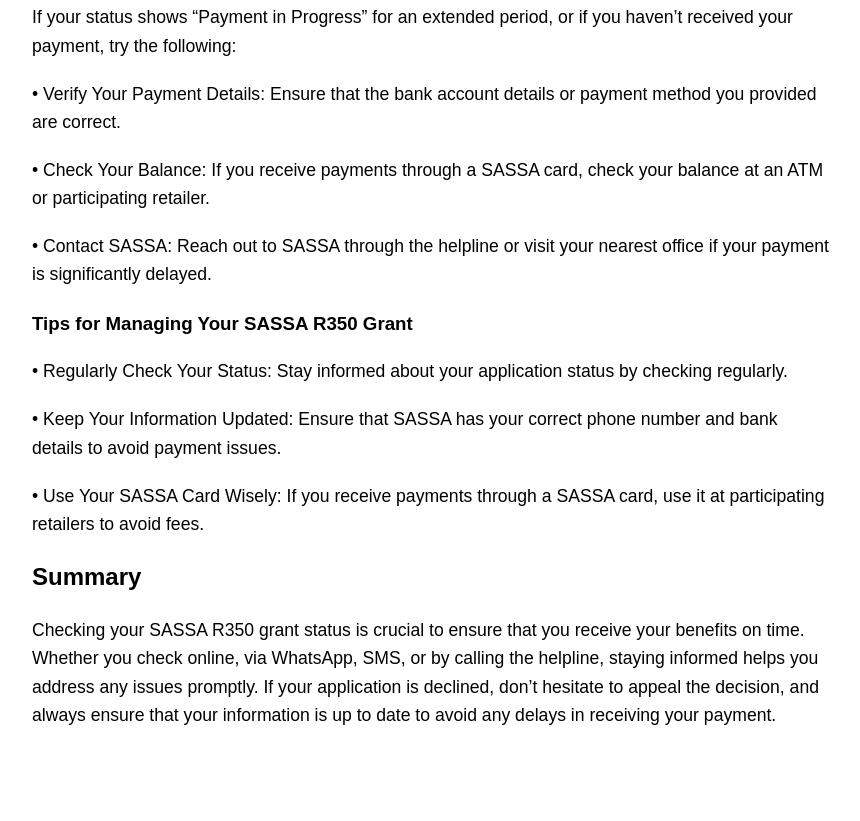
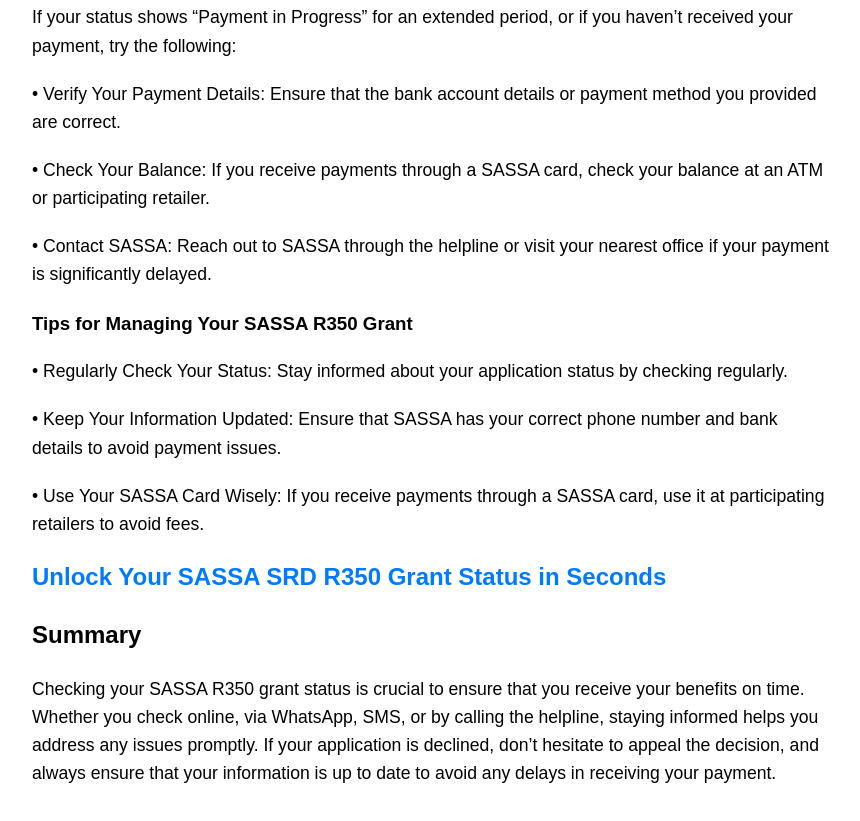
Before and after one commit to ijimross/sassagrant, a plain HTML site: page index.html in a window 1280 px wide. Shown: the part 3088-3909 px from the top of the page, without its empty margins (208-1068 px from the left). Before the commit the page ends 3857 px from the top, so only its background shows below. Drawn offline with Linux system fonts and the light colour scheme.

Commit message:
Update index.html

```diff
--- a/index.html
+++ b/index.html
@@ -7,6 +7,7 @@
 
  <meta name="robots" content="index,follow">
   <link rel="canonical" href="https://ijimross.github.io/sassagrant/">
+ <meta name="google-site-verification" content="pJHL-EFUaKR-jrTOAJE9HfHoHnz__6FQzSr1ErBmo4M" />
 
   <style>
     body {
@@ -121,6 +122,7 @@ The SASSA R350 Social Relief of Distress (SRD) grant was introduced to provide t
 <p>•	Keep Your Information Updated: Ensure that SASSA has your correct phone number and bank details to avoid payment issues.</p>
 <p>•	Use Your SASSA Card Wisely: If you receive payments through a SASSA card, use it at participating retailers to avoid fees.</p>
 
+     <h2> <a href="https://jims-organization-4.gitbook.io/sassagrant">Unlock Your SASSA SRD R350 Grant Status in Seconds</a> </h2>
       <h2>Summary</h2>
 <p>Checking your SASSA R350 grant status is crucial to ensure that you receive your benefits on time. Whether you check online, via WhatsApp, SMS, or by calling the helpline, staying informed helps you address any issues promptly. If your application is declined, don’t hesitate to appeal the decision, and always ensure that your information is up to date to avoid any delays in receiving your payment.</p>
 
```
